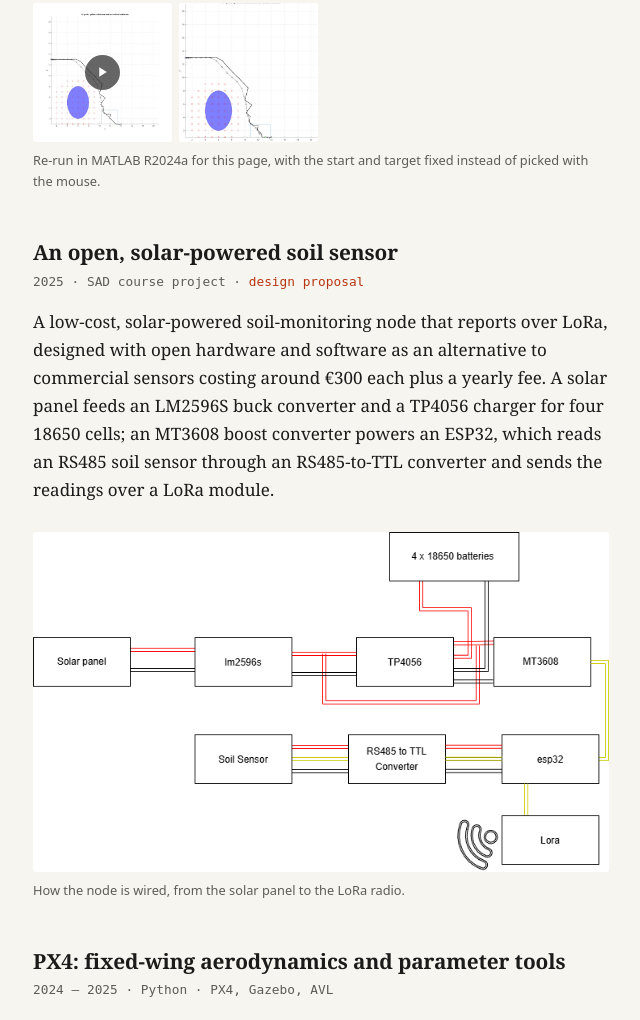
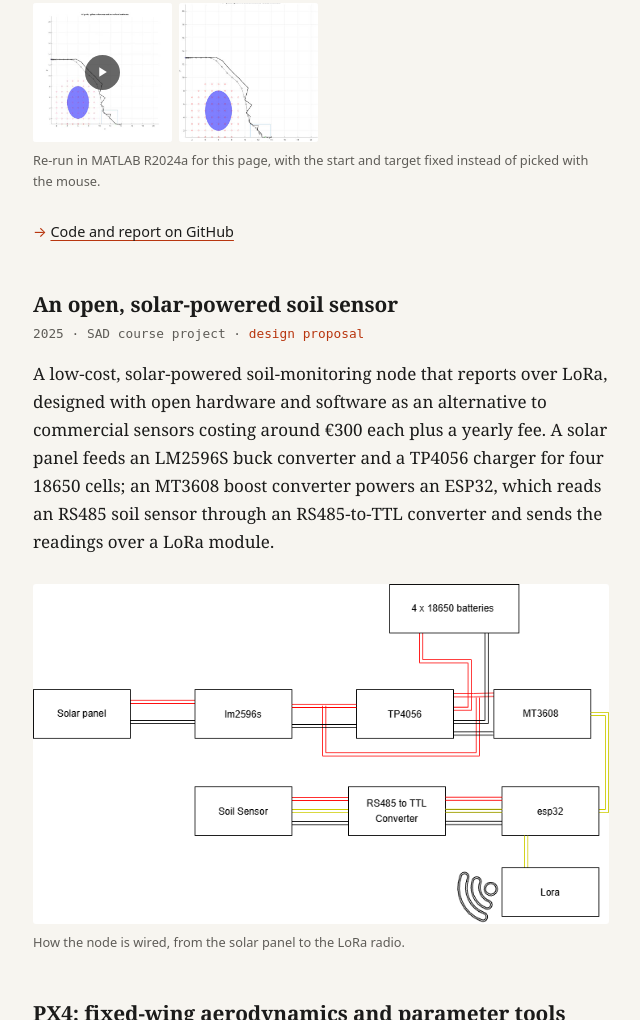
Before and after one commit to Filipe-Cavalheiro/website, a plain HTML site: page projects.html in a window 1280 px wide. Shown: the part 4449-5469 px from the top of the page, without its empty margins (319-959 px from the left). Drawn offline with Linux system fonts and the light colour scheme.

Commit message:
Projects: link the ground vehicle code on GitHub
Co-Authored-By: Claude Opus 5.5 <noreply@anthropic.com>

```diff
--- a/projects.html
+++ b/projects.html
@@ -176,6 +176,9 @@
     </div>
     <figcaption>Re-run in MATLAB R2024a for this page, with the start and target fixed instead of picked with the mouse.</figcaption>
   </figure>
+  <ul class="links">
+    <li><a href="https://github.com/Filipe-Cavalheiro/ground-vehicle-fault-detection">Code and report on GitHub</a></li>
+  </ul>
 
   <h3 id="soil-sensor">An open, solar-powered soil sensor</h3>
   <p class="meta">2025 · SAD course project · <span class="status">design proposal</span></p>
```
